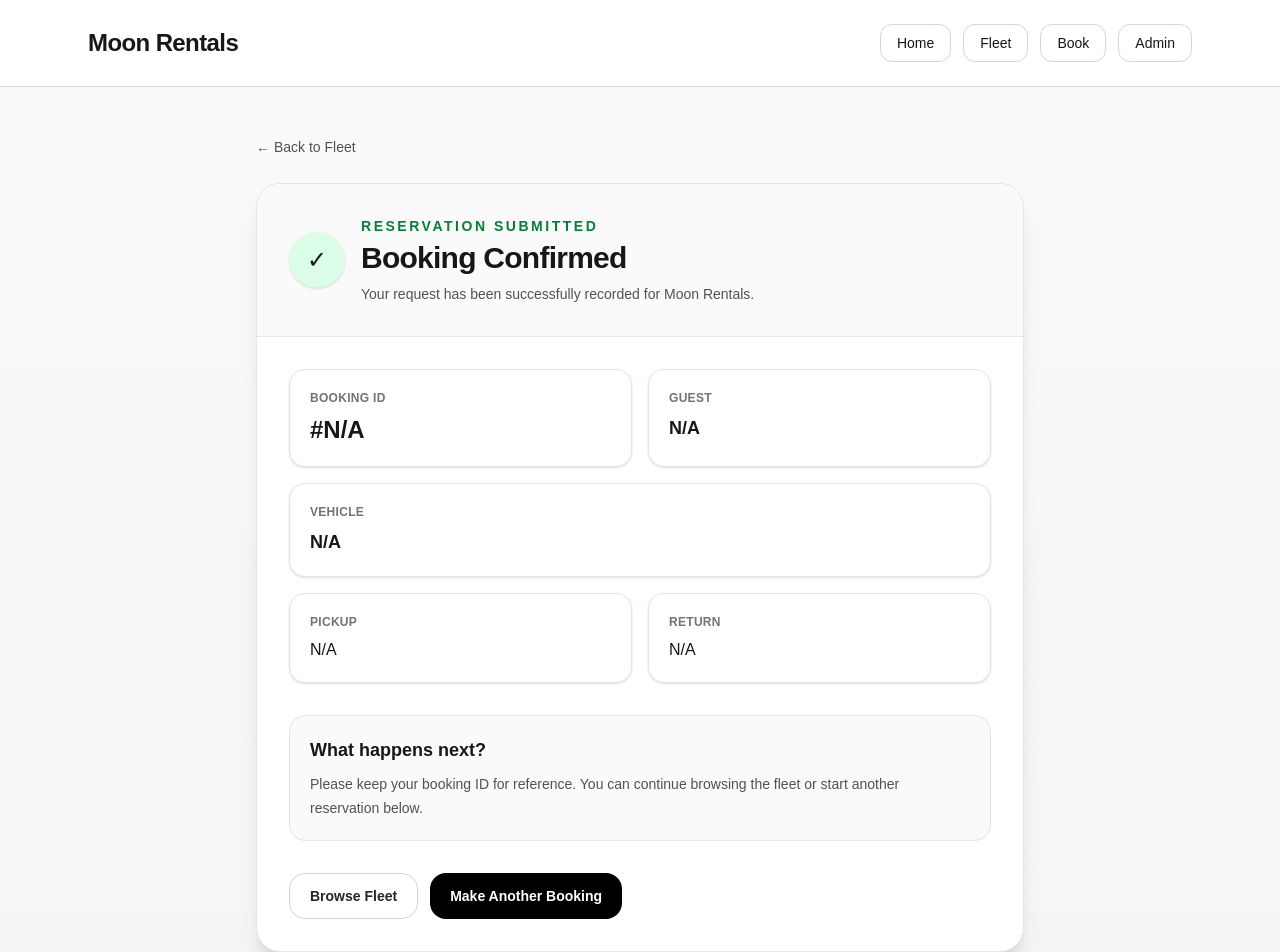
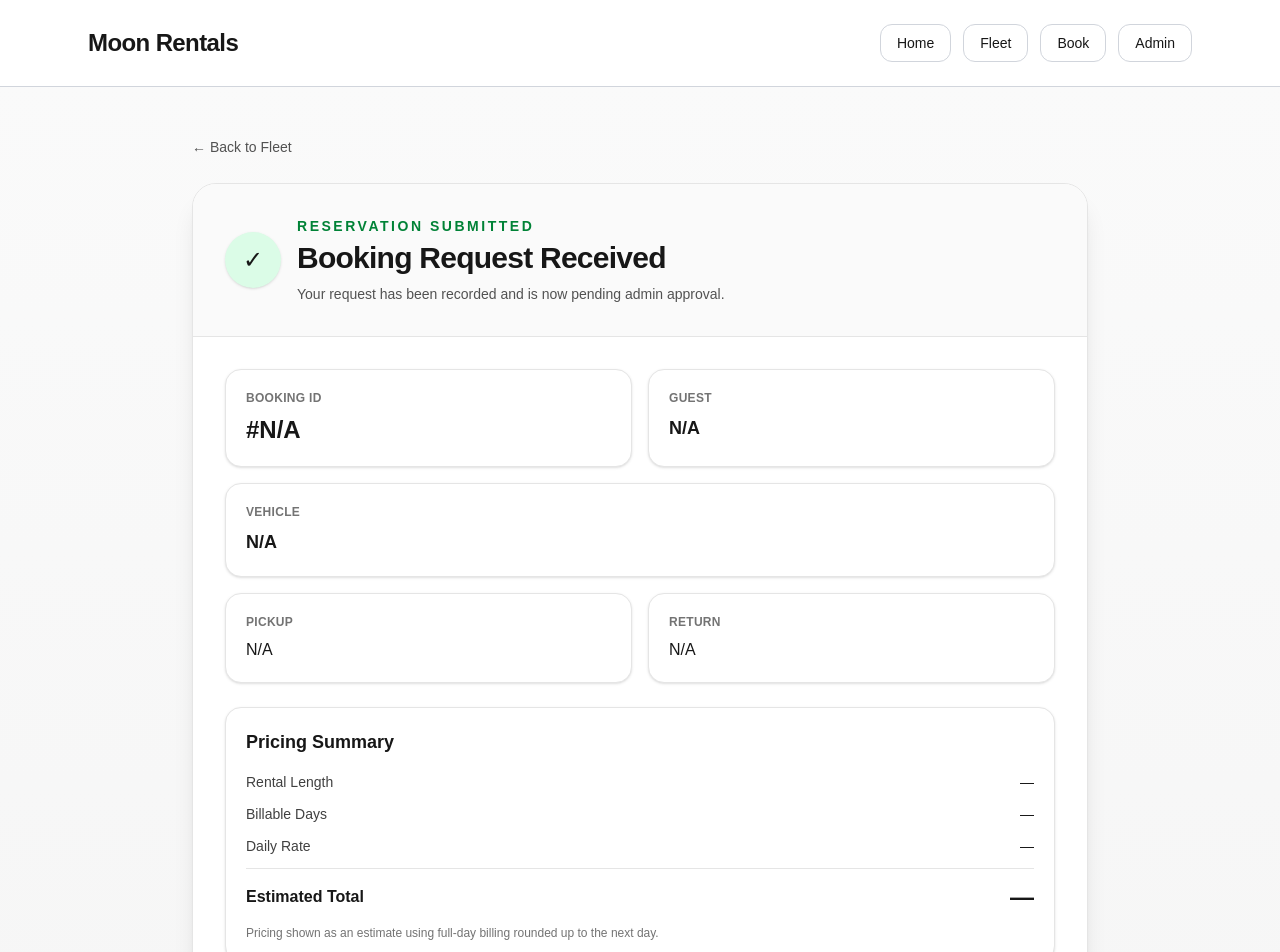
Before and after one commit to jonspad/moon-rentals-booking, a Next.js app in the folder moon-rentals-booking/: page /booking-confirmation in a window 1280 px wide. Shown: the top 952 px of the page. Built offline with nearby package versions, Linux system fonts and the light colour scheme.

Commit message:
Update information provided with booking

```diff
--- a/moon-rentals-booking/app/booking-confirmation/page.tsx
+++ b/moon-rentals-booking/app/booking-confirmation/page.tsx
@@ -9,7 +9,74 @@ function formatDateTime(value: string | null) {
   const date = new Date(value);
   if (Number.isNaN(date.getTime())) return 'Invalid date';
 
-  return date.toLocaleString();
+  return date.toLocaleString([], {
+    year: 'numeric',
+    month: 'numeric',
+    day: 'numeric',
+    hour: 'numeric',
+    minute: '2-digit',
+  });
+}
+
+function getDurationMs(start: string | null, end: string | null) {
+  if (!start || !end) return 0;
+
+  const startDate = new Date(start);
+  const endDate = new Date(end);
+
+  if (Number.isNaN(startDate.getTime()) || Number.isNaN(endDate.getTime())) {
+    return 0;
+  }
+
+  const diff = endDate.getTime() - startDate.getTime();
+  return diff > 0 ? diff : 0;
+}
+
+function getBillableDays(start: string | null, end: string | null) {
+  const durationMs = getDurationMs(start, end);
+
+  if (durationMs <= 0) return 0;
+
+  const dayMs = 24 * 60 * 60 * 1000;
+  return Math.ceil(durationMs / dayMs);
+}
+
+function formatRentalLength(start: string | null, end: string | null) {
+  const durationMs = getDurationMs(start, end);
+
+  if (durationMs <= 0) return '—';
+
+  const totalMinutes = Math.floor(durationMs / (1000 * 60));
+  const days = Math.floor(totalMinutes / (60 * 24));
+  const hours = Math.floor((totalMinutes % (60 * 24)) / 60);
+  const minutes = totalMinutes % 60;
+
+  const parts: string[] = [];
+
+  if (days > 0) {
+    parts.push(`${days} day${days === 1 ? '' : 's'}`);
+  }
+
+  if (hours > 0) {
+    parts.push(`${hours} hour${hours === 1 ? '' : 's'}`);
+  }
+
+  if (minutes > 0) {
+    parts.push(`${minutes} minute${minutes === 1 ? '' : 's'}`);
+  }
+
+  return parts.join(', ');
+}
+
+function formatCurrency(value: number | null) {
+  if (typeof value !== 'number' || Number.isNaN(value) || value <= 0) {
+    return '—';
+  }
+
+  return new Intl.NumberFormat('en-US', {
+    style: 'currency',
+    currency: 'USD',
+  }).format(value);
 }
 
 export default function BookingConfirmationPage() {
@@ -20,10 +87,19 @@ export default function BookingConfirmationPage() {
   const vehicle = searchParams.get('vehicle');
   const pickupAt = searchParams.get('pickupAt');
   const returnAt = searchParams.get('returnAt');
+  const pricePerDayParam = searchParams.get('pricePerDay');
+
+  const pricePerDay = pricePerDayParam ? Number(pricePerDayParam) : null;
+  const billableDays = getBillableDays(pickupAt, returnAt);
+  const rentalLength = formatRentalLength(pickupAt, returnAt);
+  const estimatedTotal =
+    typeof pricePerDay === 'number' && billableDays > 0
+      ? pricePerDay * billableDays
+      : null;
 
   return (
     <main className="min-h-screen bg-gradient-to-b from-neutral-50 to-neutral-100 px-6 py-12 text-neutral-900">
-      <div className="mx-auto max-w-3xl">
+      <div className="mx-auto max-w-4xl">
         <div className="mb-6">
           <Link
             href="/vehicles"
@@ -45,10 +121,10 @@ export default function BookingConfirmationPage() {
                   Reservation Submitted
                 </p>
                 <h1 className="mt-1 text-3xl font-bold tracking-tight">
-                  Booking Confirmed
+                  Booking Request Received
                 </h1>
                 <p className="mt-2 text-sm text-neutral-600">
-                  Your request has been successfully recorded for Moon Rentals.
+                  Your request has been recorded and is now pending admin approval.
                 </p>
               </div>
             </div>
@@ -102,11 +178,55 @@ export default function BookingConfirmationPage() {
               </div>
             </div>
 
-            <div className="mt-8 rounded-2xl border border-neutral-200 bg-neutral-50 p-5">
+            <div className="mt-6 rounded-2xl border border-neutral-200 bg-white p-5 shadow-sm">
+              <h2 className="text-lg font-semibold text-neutral-900">
+                Pricing Summary
+              </h2>
+
+              <div className="mt-4 space-y-3 text-sm text-neutral-700">
+                <div className="flex items-center justify-between gap-4">
+                  <span>Rental Length</span>
+                  <span className="font-medium text-neutral-900">{rentalLength}</span>
+                </div>
+
+                <div className="flex items-center justify-between gap-4">
+                  <span>Billable Days</span>
+                  <span className="font-medium text-neutral-900">
+                    {billableDays > 0 ? billableDays : '—'}
+                  </span>
+                </div>
+
+                <div className="flex items-center justify-between gap-4">
+                  <span>Daily Rate</span>
+                  <span className="font-medium text-neutral-900">
+                    {formatCurrency(pricePerDay)}
+                  </span>
+                </div>
+
+                <div className="border-t border-neutral-200 pt-3">
+                  <div className="flex items-center justify-between gap-4">
+                    <span className="text-base font-semibold text-neutral-900">
+                      Estimated Total
+                    </span>
+                    <span className="text-2xl font-bold text-neutral-900">
+                      {formatCurrency(estimatedTotal)}
+                    </span>
+                  </div>
+                </div>
+
+                <p className="text-xs text-neutral-500">
+                  Pricing shown as an estimate using full-day billing rounded up
+                  to the next day.
+                </p>
+              </div>
+            </div>
+
+            <div className="mt-6 rounded-2xl border border-neutral-200 bg-neutral-50 p-5">
               <h2 className="text-lg font-semibold">What happens next?</h2>
               <p className="mt-2 text-sm leading-6 text-neutral-600">
-                Please keep your booking ID for reference. You can continue browsing
-                the fleet or start another reservation below.
+                Your booking request is currently pending approval. Please keep
+                your booking ID for reference. Our team can review the request,
+                confirm availability, and follow up with next steps.
               </p>
             </div>
 
--- a/moon-rentals-booking/app/booking/page.tsx
+++ b/moon-rentals-booking/app/booking/page.tsx
@@ -379,6 +379,10 @@ export default function BookingPage() {
           vehicle: vehicleName,
           pickupAt,
           returnAt,
+          pricePerDay:
+              selectedVehicle?.pricePerDay != null
+                  ? String(selectedVehicle.pricePerDay)
+                  : '',
         });
 
         router.push(`/booking-confirmation?${params.toString()}`);
```
Also changed, not shown: 1 other file (tests, documents, lock files or other folders).
